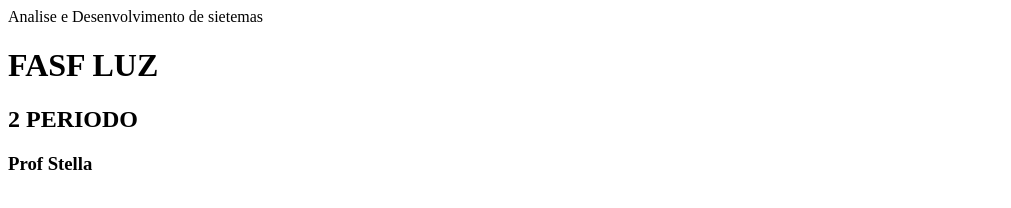
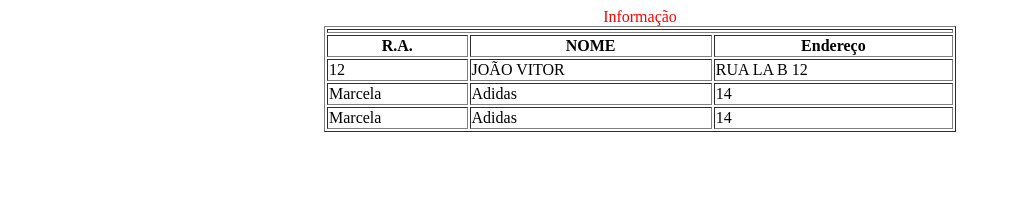
Before and after one commit to Andreonesantos/Webfasf1, a plain HTML site: page index.html in a window 1280 px wide. Shown: the whole page, without its empty margins (0-1011 px from the left). Drawn offline with Linux system fonts and the light colour scheme.

Commit message:
Update index.html

```diff
--- a/index.html
+++ b/index.html
@@ -1,12 +1,24 @@
-<!DOCTYPE html>
-<head>
-    <title>Primeira pagina web</title>
-</head>
-<body>
-    Analise e Desenvolvimento de sietemas
-    <h1>FASF LUZ</h1>
-    <h2>2 PERIODO</h2>
-    <h3>Prof Stella</h3>
-</body
+<table border="1" width=50% align="center">
+    <caption><font color="red"sizer=14>Informação</font></caption>
+    <td colspan="3"><font size="4"></font></td>
+   <tr>
+        <th>R.A.</th><th>NOME</th><th>Endereço</th>
 
-</html>
+    </tr>
+
+    <tr>
+         <td>12</td><td>JOÃO VITOR</td><td>RUA LA B 12</td>
+
+
+    </tr>
+            <td>Marcela</td><td>Adidas</td><td>14</td>
+
+     <tr>
+
+            <td>Marcela</td><td>Adidas</td><td>14</td>
+
+
+
+     </tr>
+
+    </table>
```
